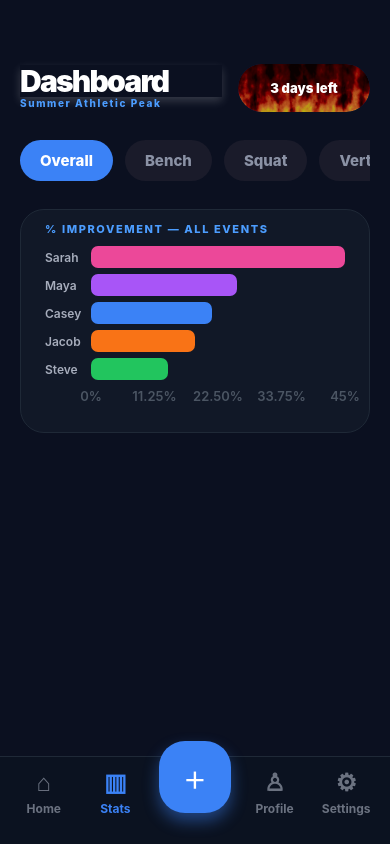
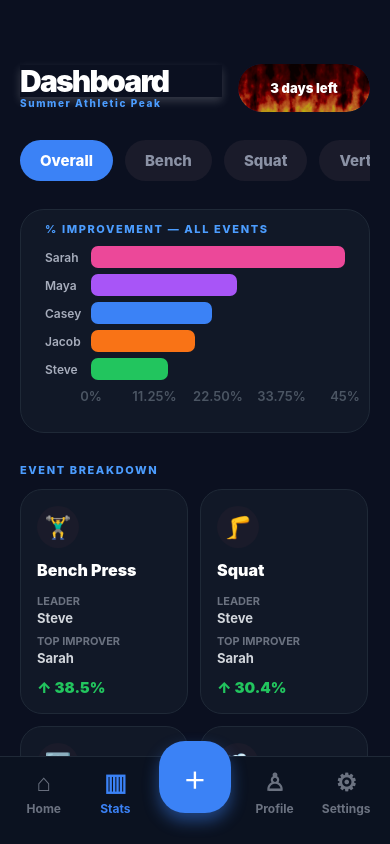
Before and after one commit to cmk042/peak-week, a React Native app: screen /Stats in a window 390 px wide. Built offline with nearby package versions, Linux system fonts and the light colour scheme.

Commit message:
Created event cards and grid, made bars selectable

```diff
--- a/src/components/EventCard.tsx
+++ b/src/components/EventCard.tsx
@@ -1,4 +1,4 @@
-import { View } from "react-native";
+import { StyleSheet, Text, View } from "react-native";
 
 type EventCardProps = {
   eventName: string;
@@ -15,5 +15,91 @@ export default function EventCard({
   topImproverName,
   improvementPercent,
 }: EventCardProps) {
-  return <View></View>;
+  return (
+    <View style={styles.card}>
+      <View style={styles.iconCircle}>
+        <Text style={styles.icon}>{icon}</Text>
+      </View>
+
+      <Text style={styles.eventName}>{eventName}</Text>
+
+      <View style={styles.statBlock}>
+        <Text style={styles.label}>Leader</Text>
+        <Text style={styles.value}>{leaderName}</Text>
+      </View>
+
+      <View style={styles.statBlock}>
+        <Text style={styles.label}>Top Improver</Text>
+        <Text style={styles.value}>{topImproverName}</Text>
+      </View>
+
+      <Text style={styles.improvement}>↑ {improvementPercent.toFixed(1)}%</Text>
+    </View>
+  );
 }
+
+const styles = StyleSheet.create({
+  section: {
+    marginTop: 4,
+  },
+  sectionTitle: {
+    color: "#4C9DFF",
+    fontSize: 11,
+    fontWeight: "800",
+    letterSpacing: 1.6,
+    marginBottom: 12,
+    textTransform: "uppercase",
+  },
+  grid: {
+    flexDirection: "row",
+    flexWrap: "wrap",
+    gap: 12,
+  },
+  card: {
+    width: "48%",
+    backgroundColor: "#111827",
+    borderRadius: 22,
+    padding: 16,
+    borderWidth: 1,
+    borderColor: "#1F2937",
+  },
+  iconCircle: {
+    width: 42,
+    height: 42,
+    borderRadius: 21,
+    backgroundColor: "#1A1B2A",
+    alignItems: "center",
+    justifyContent: "center",
+    marginBottom: 12,
+  },
+  icon: {
+    fontSize: 22,
+  },
+  eventName: {
+    color: "#FFFFFF",
+    fontSize: 16,
+    fontWeight: "900",
+    marginBottom: 14,
+  },
+  statBlock: {
+    marginBottom: 8,
+  },
+  label: {
+    color: "#6B7280",
+    fontSize: 11,
+    fontWeight: "700",
+    textTransform: "uppercase",
+    marginBottom: 2,
+  },
+  value: {
+    color: "#D1D5DB",
+    fontSize: 13,
+    fontWeight: "700",
+  },
+  improvement: {
+    color: "#22C55E",
+    fontSize: 15,
+    fontWeight: "900",
+    marginTop: 4,
+  },
+});
--- a/src/components/EventCardGrid.tsx
+++ b/src/components/EventCardGrid.tsx
@@ -1,16 +1,55 @@
-import { View } from "react-native";
+import { StyleSheet, Text, View } from "react-native";
+import EventCard from "./EventCard";
+
+type EventCard = {
+  eventId: string;
+  eventName: string;
+  icon: string;
+  leaderName: string;
+  topImproverName: string;
+  improvement: number;
+};
 
 type EventCardGridProps = {
-  events: {
-    eventId: string;
-    eventName: string;
-    icon: string;
-    leaderName: string;
-    topImproverName: string;
-    improvement: number;
-  }[];
+  events: EventCard[];
 };
 
 export default function EventCardGrid({ events }: EventCardGridProps) {
-  return <View></View>;
+  return (
+    <View style={styles.section}>
+      <Text style={styles.sectionTitle}>EVENT BREAKDOWN</Text>
+
+      <View style={styles.grid}>
+        {events.map((event) => (
+          <EventCard
+            key={event.eventId}
+            eventName={event.eventName}
+            icon={event.icon}
+            leaderName={event.leaderName}
+            topImproverName={event.topImproverName}
+            improvementPercent={event.improvement}
+          />
+        ))}
+      </View>
+    </View>
+  );
 }
+
+const styles = StyleSheet.create({
+  section: {
+    marginTop: 4,
+  },
+  sectionTitle: {
+    color: "#4C9DFF",
+    fontSize: 11,
+    fontWeight: "800",
+    letterSpacing: 1.6,
+    marginBottom: 12,
+    textTransform: "uppercase",
+  },
+  grid: {
+    flexDirection: "row",
+    flexWrap: "wrap",
+    gap: 12,
+  },
+});
--- a/src/components/ImprovementBargraph.tsx
+++ b/src/components/ImprovementBargraph.tsx
@@ -1,4 +1,4 @@
-import { StyleSheet, Text, View } from "react-native";
+import { StyleSheet, Text, View, Pressable } from "react-native";
 
 type ImprovementBargraphProps = {
   title: string;
@@ -44,7 +44,11 @@ export default function ImprovementBargraph({
             <View key={row.participantId} style={styles.row}>
               <Text style={styles.name}>{row.name}</Text>
 
-              <View style={styles.barTrack}>
+              <Pressable style={styles.barTrack}>
+                {({ pressed }) => (
+                  <>
+                    {pressed && <View style={styles.pressedHighlight} />}
+
                     <View
                       style={[
                         styles.bar,
@@ -54,7 +58,15 @@ export default function ImprovementBargraph({
                         },
                       ]}
                     />
-              </View>
+
+                    {pressed && (
+                      <Text style={styles.barText}>
+                        {row.improvement.toFixed(2)}% Improvement
+                      </Text>
+                    )}
+                  </>
+                )}
+              </Pressable>
             </View>
           );
         })}
@@ -124,10 +136,23 @@ const styles = StyleSheet.create({
     height: 22,
     justifyContent: "center",
     marginLeft: -BAR_SHIFT_LEFT,
+    position: "relative",
   },
+
+  pressedHighlight: {
+    position: "absolute",
+    left: 0,
+    right: 0,
+    top: -3,
+    bottom: -3,
+    backgroundColor: "#FFFFFF",
+    borderRadius: 4,
+  },
+
   bar: {
     height: 22,
     borderRadius: 7,
+    justifyContent: "center",
   },
   axisRow: {
     marginLeft: NAME_WIDTH - BAR_SHIFT_LEFT,
@@ -148,4 +173,12 @@ const styles = StyleSheet.create({
     marginLeft: -35,
     textAlign: "center",
   },
+  barText: {
+    position: "absolute",
+    left: 6,
+    color: "#000000",
+    fontSize: 12,
+    fontWeight: "700",
+    zIndex: 2,
+  },
 });
--- a/src/screens/Stats.tsx
+++ b/src/screens/Stats.tsx
@@ -1,12 +1,59 @@
+import { useMemo, useState } from "react";
 import { ScrollView, StyleSheet } from "react-native";
+
 import DashHeader from "../components/DashHeader";
-import ImprovementBargraph from "../components/ImprovementBargraph";
 import EventCardGrid from "../components/EventCardGrid";
 import EventFilterTabs from "../components/EventFilterTabs";
-import { useState } from "react";
+import ImprovementBargraph from "../components/ImprovementBargraph";
+
+type Event = {
+  id: string;
+  name: string;
+  shortName: string;
+  icon: string;
+  unit: string;
+  higherIsBetter: boolean;
+};
+
+type ImproverRow = {
+  participantId: string;
+  name: string;
+  initials: string;
+  improvement: number;
+  color: string;
+};
+
+type EventSummary = {
+  eventId: string;
+  eventName: string;
+  icon: string;
+  leaderName: string;
+  topImproverName: string;
+  improvement: number;
+};
+
+type ImproversByEvent = Record<string, ImproverRow[]>;
+
+function getEventName(eventId: string) {
+  return mockEvents.find((event) => event.id === eventId)?.name ?? "Event";
+}
 
 export default function Stats() {
   const [selectedEventId, setSelectedEventId] = useState("overall");
+
+  const filteredImprovers = useMemo(() => {
+    if (selectedEventId === "overall") {
+      return mockImprovers;
+    }
+
+    return mockImproversByEvent[selectedEventId] ?? [];
+  }, [selectedEventId]);
+
+  const graphTitle =
+    selectedEventId === "overall"
+      ? "% IMPROVEMENT — ALL EVENTS"
+      : `% IMPROVEMENT — ${getEventName(selectedEventId).toUpperCase()}`;
+
   return (
     <ScrollView
       style={styles.screen}
@@ -21,10 +68,7 @@ export default function Stats() {
         onSelectEvent={setSelectedEventId}
       />
 
-      <ImprovementBargraph
-        title="% IMPROVEMENT — ALL EVENTS"
-        rows={mockImprovers}
-      />
+      <ImprovementBargraph title={graphTitle} rows={filteredImprovers} />
 
       <EventCardGrid events={mockEventSummaries} />
     </ScrollView>
@@ -43,15 +87,7 @@ const styles = StyleSheet.create({
   },
 });
 
-const mockParticipants = [
-  { id: "sarah", name: "Sarah", initials: "S", color: "#EC4899" },
-  { id: "maya", name: "Maya", initials: "M", color: "#A855F7" },
-  { id: "casey", name: "Casey", initials: "C", color: "#3B82F6" },
-  { id: "jacob", name: "Jacob", initials: "J", color: "#F97316" },
-  { id: "steve", name: "Steve", initials: "S", color: "#22C55E" },
-];
-
-const mockEvents = [
+const mockEvents: Event[] = [
   {
     id: "bench",
     name: "Bench Press",
@@ -102,7 +138,7 @@ const mockEvents = [
   },
 ];
 
-const mockImprovers = [
+const mockImprovers: ImproverRow[] = [
   {
     participantId: "sarah",
     name: "Sarah",
@@ -140,7 +176,7 @@ const mockImprovers = [
   },
 ];
 
-const mockEventSummaries = [
+const mockEventSummaries: EventSummary[] = [
   {
     eventId: "bench",
     eventName: "Bench Press",
@@ -190,3 +226,67 @@ const mockEventSummaries = [
     improvement: 22.1,
   },
 ];
+
+const mockImproversByEvent: ImproversByEvent = {
+  bench: [
+    {
+      participantId: "sarah",
+      name: "Sarah",
+      initials: "S",
+      improvement: 38.5,
+      color: "#EC4899",
+    },
+    {
+      participantId: "casey",
+      name: "Casey",
+      initials: "C",
+      improvement: 22.1,
+      color: "#3B82F6",
+    },
+  ],
+  squat: [
+    {
+      participantId: "sarah",
+      name: "Sarah",
+      initials: "S",
+      improvement: 30.4,
+      color: "#EC4899",
+    },
+  ],
+  vertical: [
+    {
+      participantId: "casey",
+      name: "Casey",
+      initials: "C",
+      improvement: 25.0,
+      color: "#3B82F6",
+    },
+  ],
+  dash100: [
+    {
+      participantId: "jacob",
+      name: "Jacob",
+      initials: "J",
+      improvement: 6.2,
+      color: "#F97316",
+    },
+  ],
+  mile: [
+    {
+      participantId: "maya",
+      name: "Maya",
+      initials: "M",
+      improvement: 12.8,
+      color: "#A855F7",
+    },
+  ],
+  pullups: [
+    {
+      participantId: "casey",
+      name: "Casey",
+      initials: "C",
+      improvement: 22.1,
+      color: "#3B82F6",
+    },
+  ],
+};
```
Lines whose indentation alone changed are shown as unchanged.
